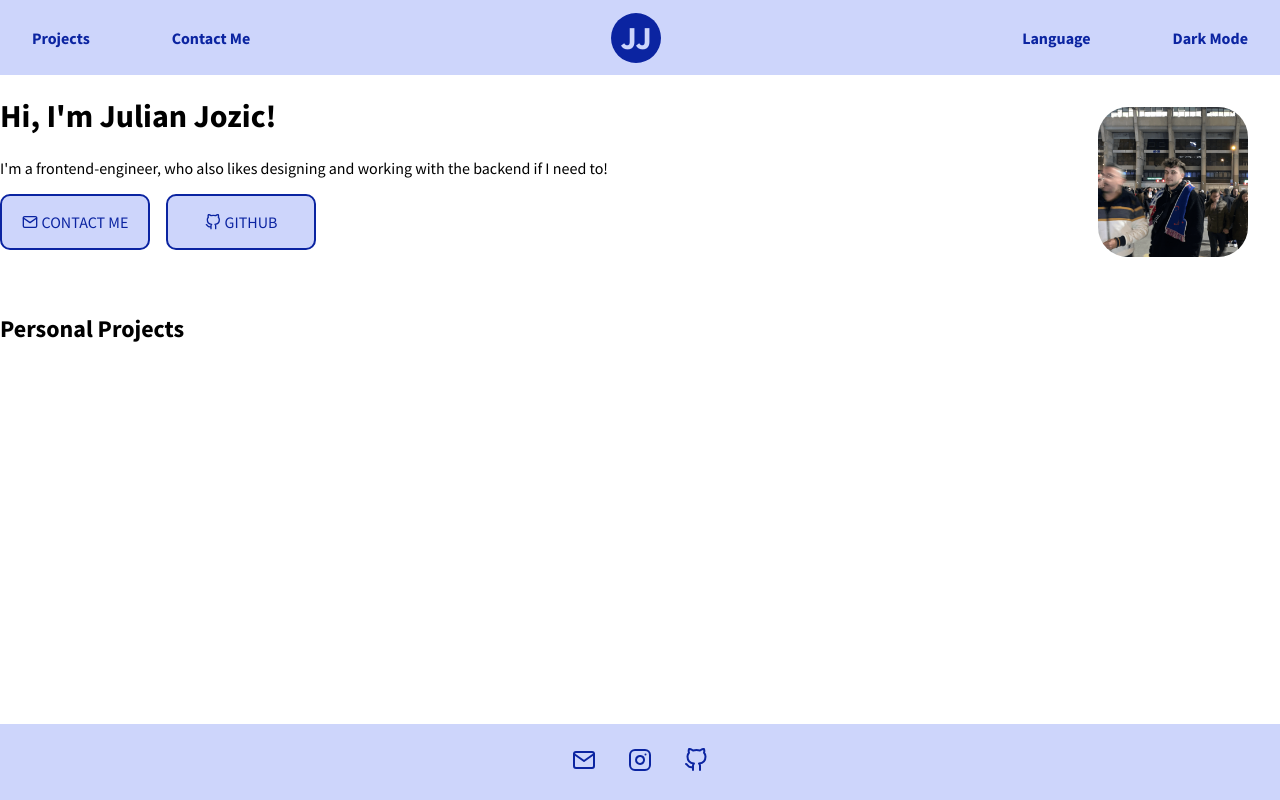
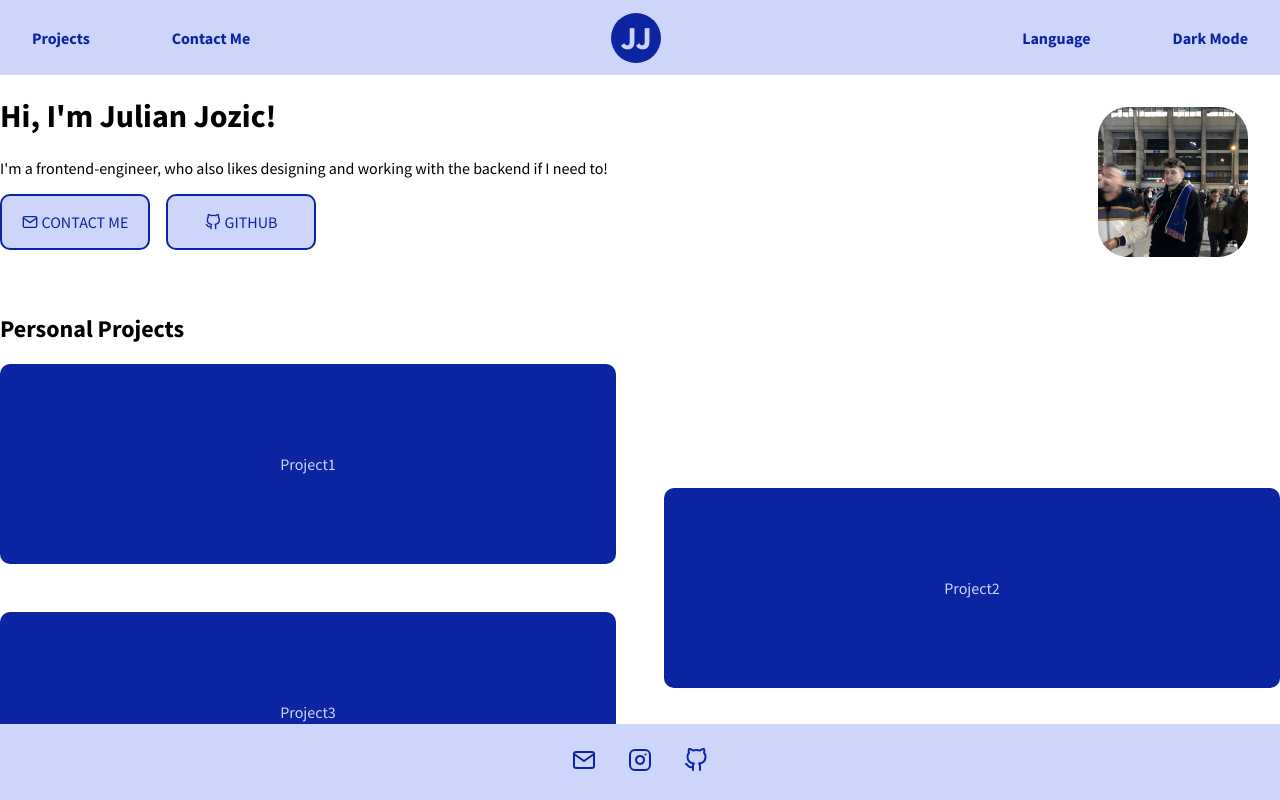
Before and after one commit to jjozic/jj-portfolio-2021, a Next.js app: page / in a window 1280 px wide. Shown: the top 800 px of the page. Built offline with nearby package versions, Linux system fonts and the light colour scheme.

Commit message:
added some project cards in a zig zag layout

```diff
--- a/components/Projects/index.jsx
+++ b/components/Projects/index.jsx
@@ -1,9 +1,16 @@
-import React from 'react'
+import styles from '@/styles/Projects.module.scss'
 
 export default function Projects() {
     return (
         <div>
             <h2>Personal Projects</h2>
+            <div className={styles.wrapper}>
+                <article>Project1</article>
+                <article>Project2</article>
+                <article>Project3</article>
+                <article>Project4</article>
+                <article>Project5</article>
+            </div>
         </div>
     )
 }
--- a/styles/Navigation.module.scss
+++ b/styles/Navigation.module.scss
@@ -4,6 +4,7 @@
   width: 100%;
   background-color: var(--light);
   padding: 0 2rem;
+  z-index: 100;
 }
 
 .wrapper {
--- /dev/null
+++ b/styles/Projects.module.scss
@@ -0,0 +1,19 @@
+.wrapper {
+    display: grid;
+    grid-template-columns: 1fr 1fr;
+    gap: 48px;
+    article {
+        height: 200px;
+        min-width: 350px;
+        border-radius: 10px;
+        color: var(--light);
+        background-color: var(--dark);
+        display: flex;
+        justify-content: center;
+        align-items: center;
+    }
+
+    article:nth-of-type(even){
+        transform: translateY(calc(50% + 24px));
+    }
+}
```
